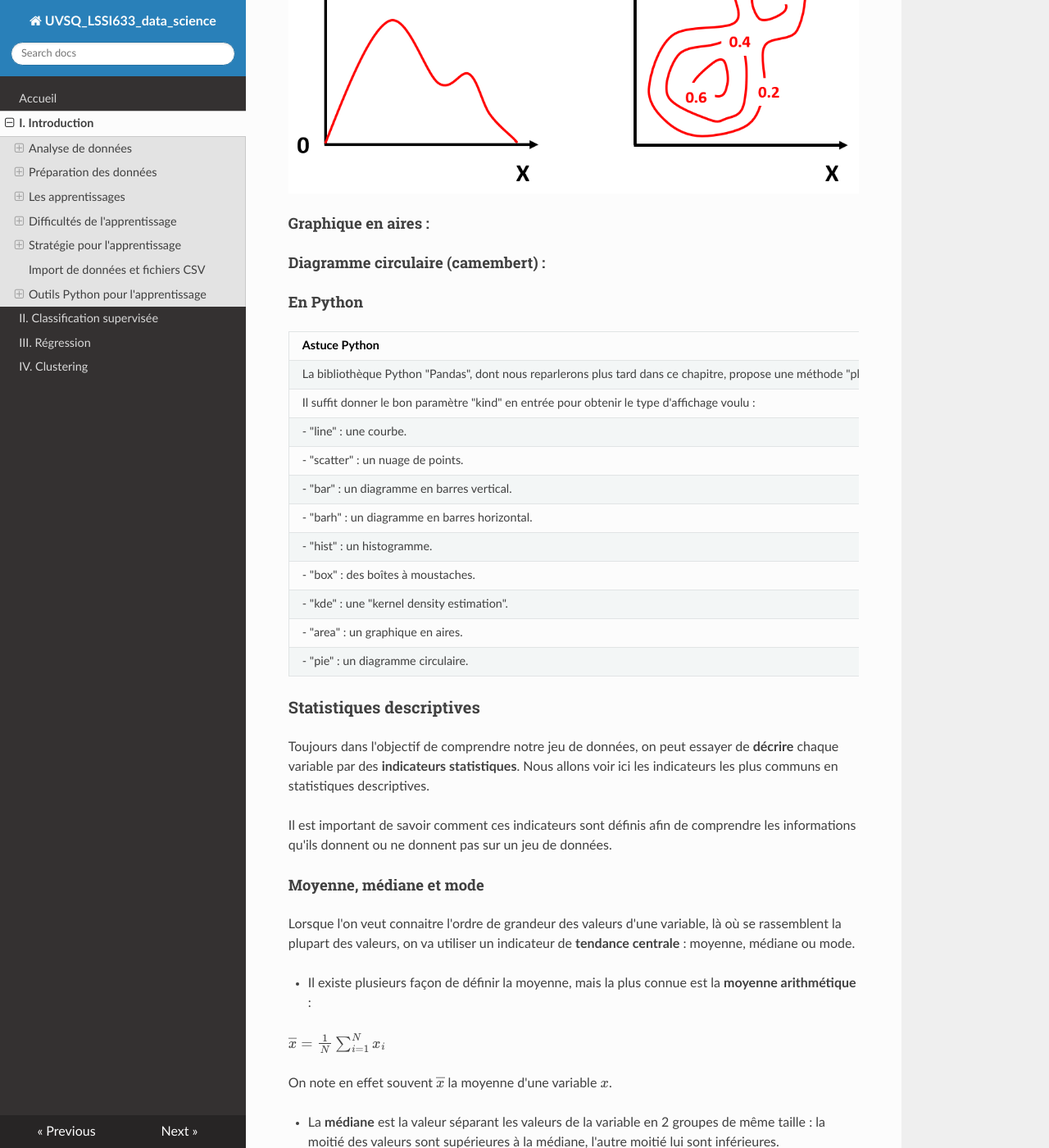
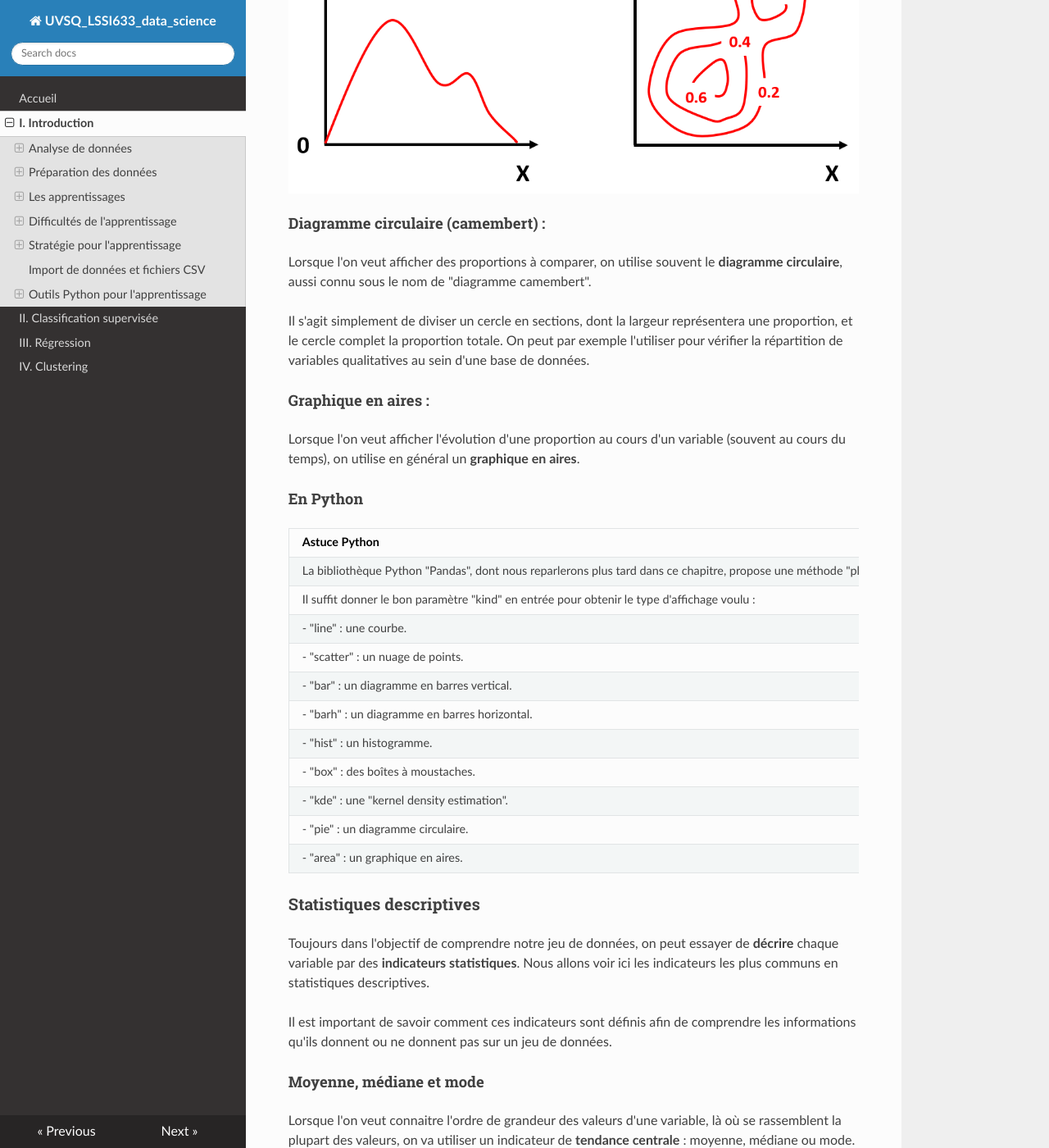
Before and after one commit to NicOudart/UVSQ_LSSI633_data_science, an MkDocs documentation site: the page built from docs/Chap1_Introduction.md, in a window 1280 px wide and 1400 px high, scrolled down 6983 px. Shown: the whole window at 82% size. Built offline with MkDocs 1.6.1, drawn with Linux system fonts in a browser that asks for light colours; nearby versions of some CDN libraries.

Commit message:
-Progress on chapter 1.

```diff
--- a/docs/Chap1_Introduction.md
+++ b/docs/Chap1_Introduction.md
@@ -183,12 +183,18 @@ On peut aussi afficher la densité de probabilité d'une variable $X$ par rappor
 
 ![KDE](img/Chap1_KDE.png)
 
-#### Graphique en aires :
+#### Diagramme circulaire (camembert) :
+
+Lorsque l'on veut afficher des proportions à comparer, on utilise souvent le **diagramme circulaire**, aussi connu sous le nom de "diagramme camembert".
+
+Il s'agit simplement de diviser un cercle en sections, dont la largeur représentera une proportion, et le cercle complet la proportion totale.
+On peut par exemple l'utiliser pour vérifier la répartition de variables qualitatives au sein d'une base de données.
 
 
 
-#### Diagramme circulaire (camembert) :
+#### Graphique en aires :
 
+Lorsque l'on veut afficher l'évolution d'une proportion au cours d'un variable (souvent au cours du temps), on utilise en général un **graphique en aires**.
 
 
 #### En Python
@@ -204,8 +210,8 @@ On peut aussi afficher la densité de probabilité d'une variable $X$ par rappor
 |- "hist" : un histogramme.|
 |- "box" : des boîtes à moustaches.|
 |- "kde" : une "kernel density estimation".|
+|- "pie" : un diagramme circulaire.|
 |- "area" : un graphique en aires.|
-|- "pie" : un diagramme circulaire.|
 
 ### Statistiques descriptives
 
```
